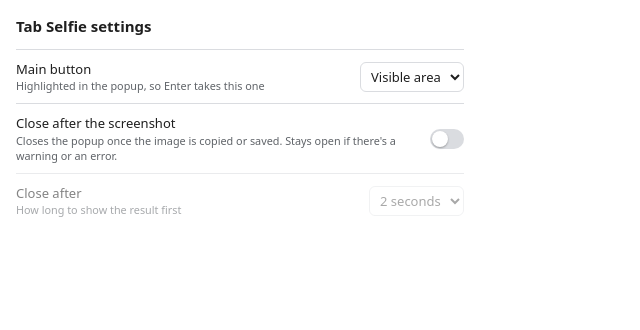
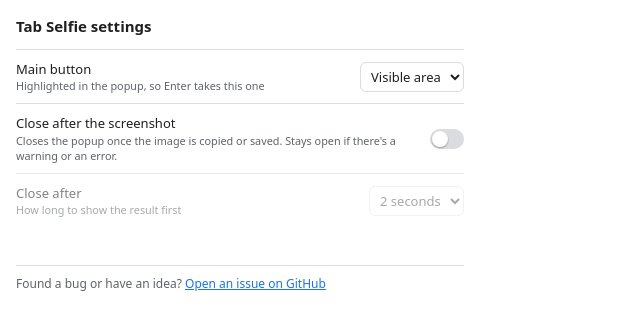
Before and after one commit to huckbit/scatta, a browser extension: page options.html in a window 1280 px wide. Shown: the whole page, without its empty margins (0-640 px from the left). Drawn offline with Linux system fonts and the light colour scheme.

Commit message:
Add GitHub links for feedback and issues
Adds homepage_url to the manifest and a footer on the settings page
linking to GitHub issues.

```diff
--- a/options.html
+++ b/options.html
@@ -82,6 +82,15 @@
     }
 
     #saved { min-height: 18px; margin: 10px 0 0; font-size: 12px; color: var(--ok); }
+
+    footer {
+      margin-top: 10px;
+      padding-top: 10px;
+      border-top: 1px solid var(--line);
+      font-size: 12px;
+      color: var(--muted);
+    }
+    footer a { color: var(--accent); }
   </style>
 </head>
 <body>
@@ -122,6 +131,11 @@
 
   <p id="saved" role="status" aria-live="polite"></p>
 
+  <footer>
+    Found a bug or have an idea?
+    <a href="https://github.com/huckbit/tab-selfie/issues" target="_blank" rel="noopener">Open an issue on GitHub</a>
+  </footer>
+
   <script src="options.js"></script>
 </body>
 </html>
```
Also changed, not shown: test/extension.test.js (+9 -0 lines), manifest.json.
